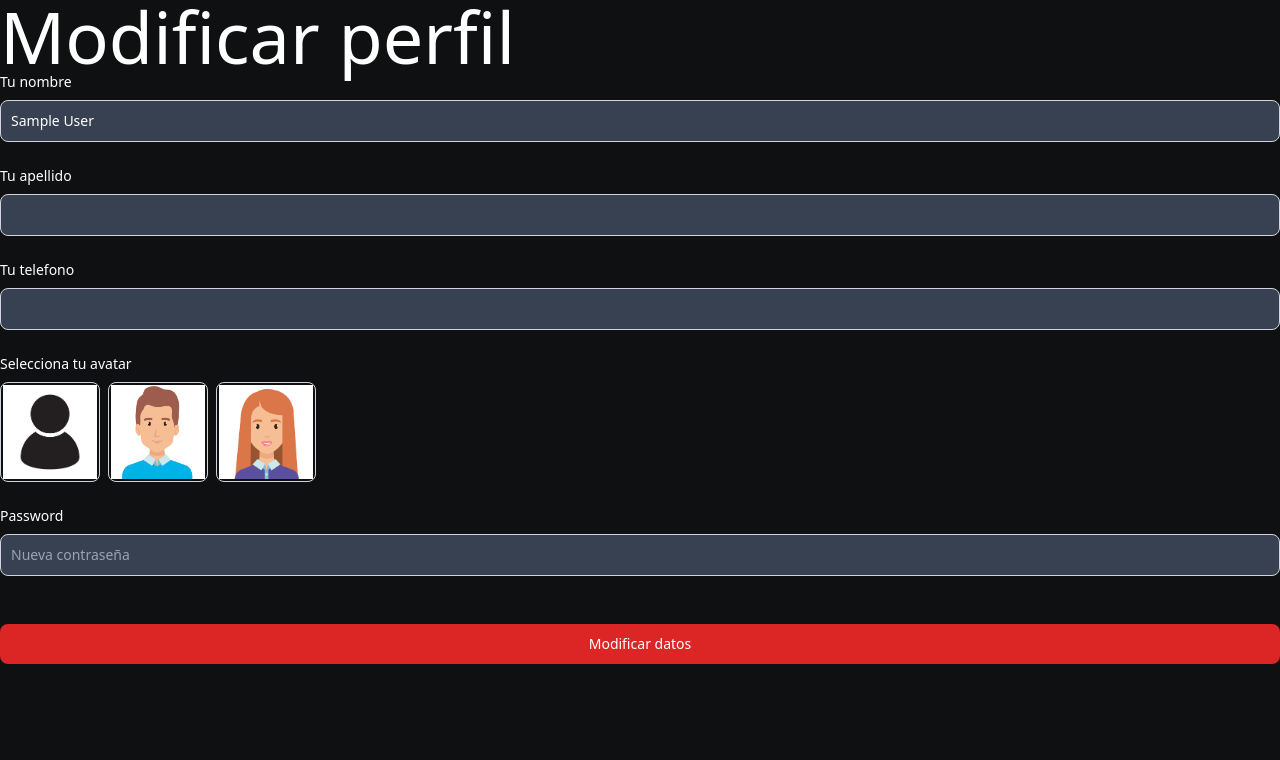
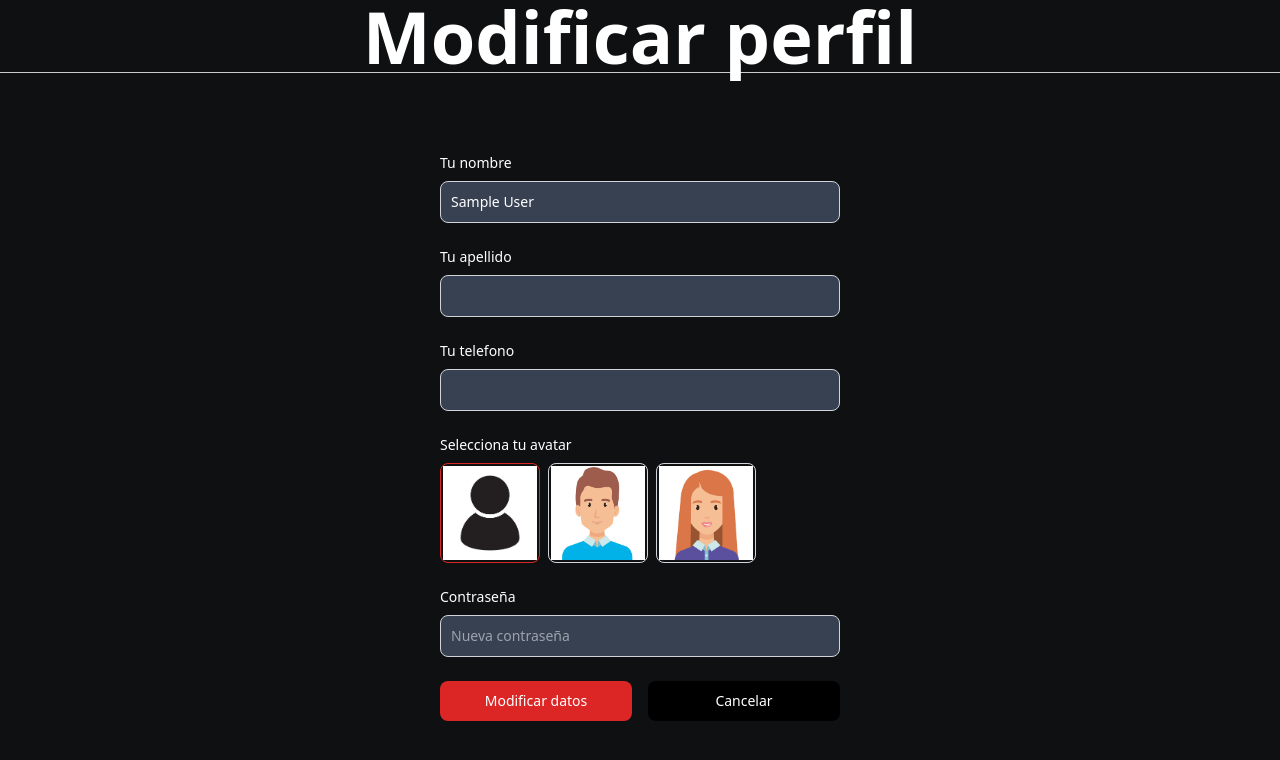
Before and after one commit to andreeeews/Youflix, a React (Vite) app in the folder WEB/vite-project/: page /details in a window 1280 px wide. Shown: the top 760 px of the page. Built offline with nearby package versions, Linux system fonts and the light colour scheme; sample sign-in values are in the browser's storage.

Commit message:
feat: profile 100%

```diff
--- a/WEB/vite-project/package.json
+++ b/WEB/vite-project/package.json
@@ -16,7 +16,8 @@
     "react": "^18.2.0",
     "react-dom": "^18.2.0",
     "react-hook-form": "^7.47.0",
-    "react-router-dom": "^6.16.0"
+    "react-router-dom": "^6.16.0",
+    "react-toastify": "^9.1.3"
   },
   "devDependencies": {
     "@types/react": "^18.2.15",
--- a/WEB/vite-project/src/components/navbar/Navbar.jsx
+++ b/WEB/vite-project/src/components/navbar/Navbar.jsx
@@ -19,7 +19,7 @@ function Navbar() {
   return (
     <nav className="bg-transparent dark:bg-gray-900 w-full z-20 top-0 left-0">
       <div className="max-w-screen-xl flex flex-wrap items-center justify-between mx-auto p-4">
-        <a href="https://flowbite.com/" className="flex items-center">
+        <Link to="/" className="flex items-center">
           <img
             src="https://e7.pngegg.com/pngimages/26/116/png-clipart-netflix-logo-netflix-television-show-streaming-media-film-netflix-logo-television-text-thumbnail.png"
             className="h-8 mr-3"
@@ -28,7 +28,7 @@ function Navbar() {
           <span className="self-center text-2xl font-semibold whitespace-nowrap text-white dark:text-white">
             Youflix
           </span>
-        </a>
+        </Link>
         <div className="flex md:order-2 items-center relative">
           {user ? (
             <div className="flex flex-row items-center relative">
--- a/WEB/vite-project/src/pages/profile/details.css
+++ b/WEB/vite-project/src/pages/profile/details.css
@@ -1,6 +1,6 @@
 .image-container {
-  width: 100px; /* Ajusta el tamaño según tus preferencias */
-  height: 100px; /* Ajusta el tamaño según tus preferencias */
+  width: 100px;
+  height: 100px;
   position: relative;
 }
 
@@ -14,3 +14,30 @@
 .image-selected {
   border-color: red;
 }
+
+.container {
+  display: flex;
+  flex-direction: column;
+  align-items: center;
+  justify-content: center;
+  height: 100vh;
+}
+
+
+.title-border {
+  border-bottom: 1px solid #ccc;
+  margin-bottom: 80px;
+  text-align: center;
+}
+
+form {
+  display: flex;
+  flex-direction: column;
+  width: 100%;
+  max-width: 400px;
+  margin: auto;
+}
+
+button {
+  margin-top: 20px;
+}
--- a/WEB/vite-project/src/pages/profile/details.jsx
+++ b/WEB/vite-project/src/pages/profile/details.jsx
@@ -2,6 +2,7 @@ import "./details.css";
 import { useState } from "react";
 import { useAuthContext } from "../../contexts/auth-context";
 import { editUser, logoutApi } from "../../services/api-service";
+import { Link } from "react-router-dom";
 
 function Details() {
   const { user, onLogout } = useAuthContext();
@@ -29,10 +30,14 @@ function Details() {
   };
 
   const handleImageChange = (selectedImage) => {
+    try {
       setFormData({
         ...formData,
         avatar: selectedImage,
       });
+    } catch (error) {
+      console.error("Error updating formData:", error);
+    }
   };
 
   const handleSubmit = (e) => {
@@ -41,6 +46,8 @@ function Details() {
     editUser(formData, user.id)
       .then((response) => {
         console.log("Usuario actualizado:", response);
+        alert("Datos cambiados con exito, vuelve a iniciar sesión para aplicar cambios.")
+        logout();
       })
       .catch((error) => {
         console.error("Error al actualizar usuario:", error);
@@ -48,8 +55,10 @@ function Details() {
   };
 
   return (
-    <div>
-      <h1 className="text-white text-7xl text- ">Modificar perfil</h1>
+    <div className="">
+      <h1 className="text-white text-7xl font-bold title-border">
+        Modificar perfil
+      </h1>
       <form
         onSubmit={handleSubmit}
         className="space-y-4 md:space-y-6"
@@ -117,8 +126,8 @@ function Details() {
             {[0, 1, 2].map((index) => (
               <div
                 key={index}
-                className={`cursor-pointer rounded-lg border border-gray-300 image-container ${
-                  formData.image === index ? "image-selected" : ""
+                className={`cursor-pointer rounded-lg image-container border ${
+                  formData.avatar === index ? "border-red-600" : "border-gray-300"
                 }`}
                 onClick={() => handleImageChange(index)}
               >
@@ -136,7 +145,7 @@ function Details() {
             htmlFor="password"
             className="block mb-2 text-sm font-medium text-white dark:text-white"
           >
-            Password
+            Contraseña
           </label>
           <input
             placeholder="Nueva contraseña"
@@ -148,7 +157,7 @@ function Details() {
             required=""
           />
         </div>
-        <div className="flex items-start"></div>
+        <div className="flex items-start space-x-4">
           <button
             type="submit"
             onClick={logout}
@@ -156,6 +165,13 @@ function Details() {
           >
             Modificar datos
           </button>
+          <Link
+            to="/"
+            className="w-full text-white bg-black hover:bg-gray-800 focus:ring-4 focus:outline-none focus:ring-gray-500 font-medium rounded-lg text-sm px-5 py-2.5 text-center dark:bg-gray-800 dark:hover:bg-gray-900 dark:focus:ring-gray-600"
+          >
+            Cancelar
+          </Link>
+        </div>
       </form>
     </div>
   );
```
Also changed, not shown: 1 other file (tests, documents, lock files or other folders). Lines whose indentation alone changed are shown as unchanged.
